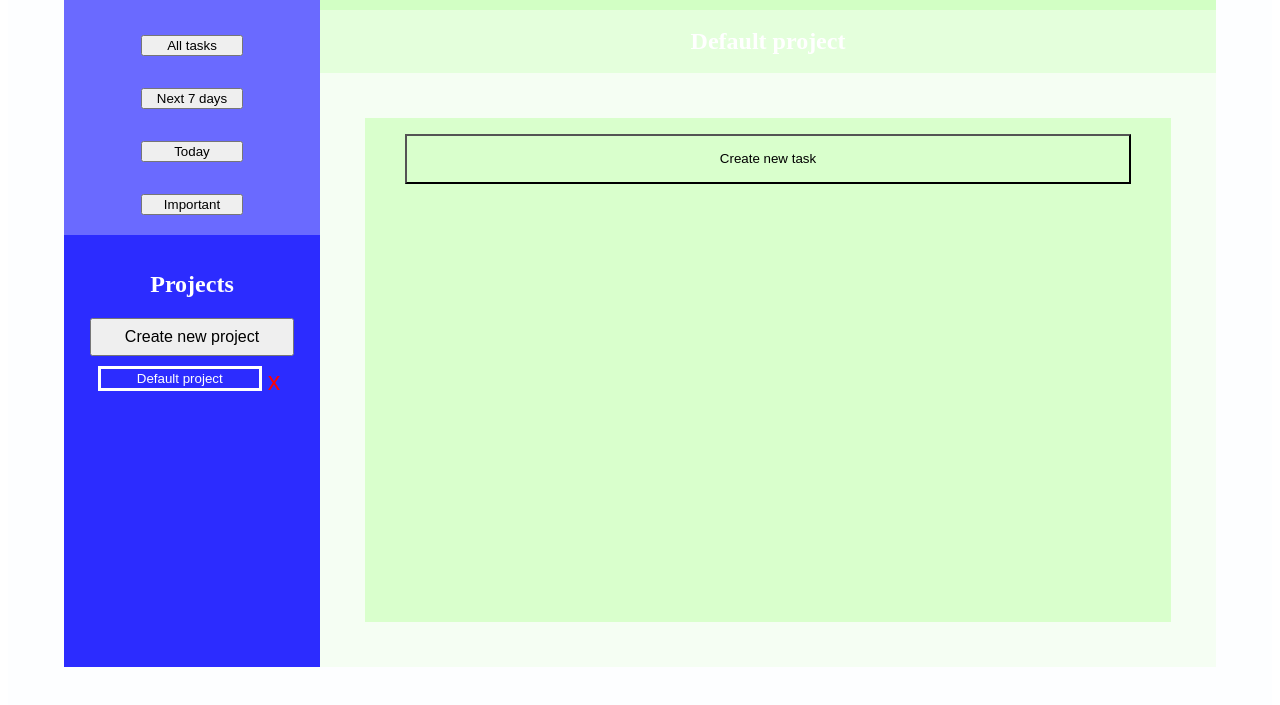
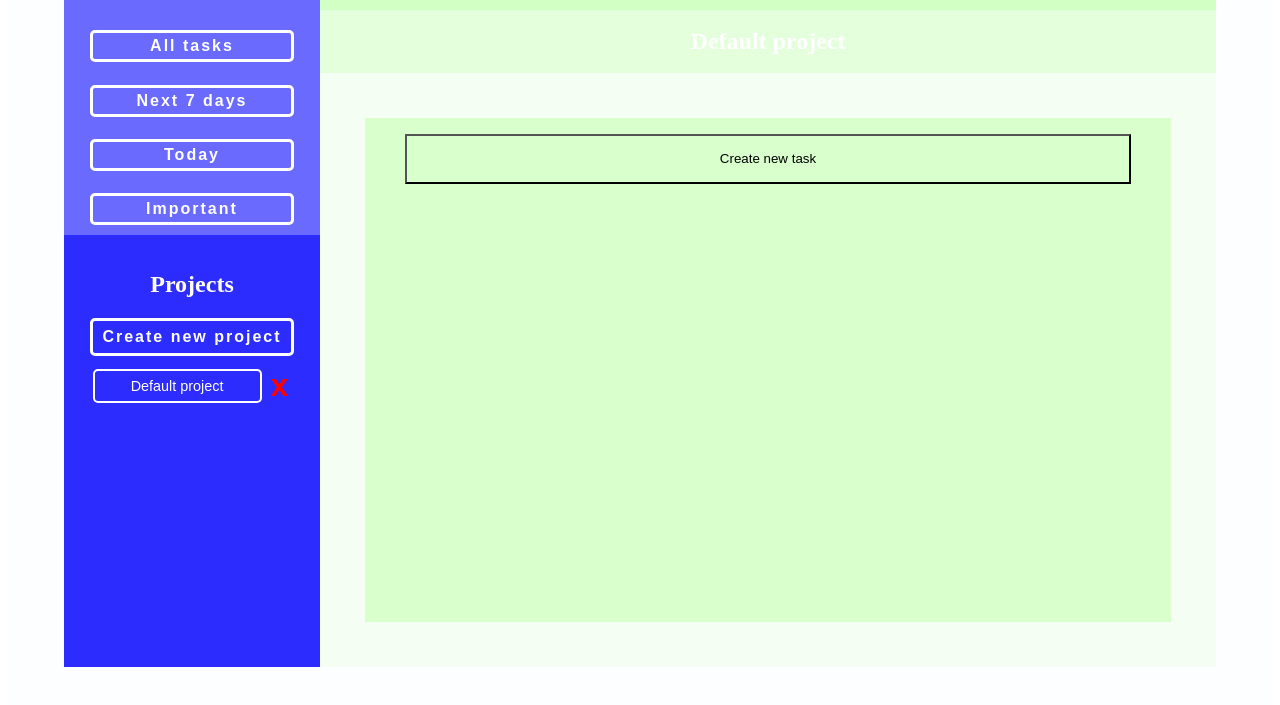
Before and after one commit to kcolreh/to-do-list, a website built with webpack: page dist/index.html in a window 1280 px wide. Shown: the part 101-806 px from the top of the page. Built offline with Linux system fonts and the light colour scheme.

Commit message:
Create a function that allows adds and removes class completed from a task on click, start styling the UI

```diff
--- a/src/functions/task-factory.js
+++ b/src/functions/task-factory.js
@@ -113,3 +113,9 @@ export function sortStatus() {
     }
     newTask(status);
 }
+
+export function clickTask() {
+    if (this.classList.contains('completed')) {
+        this.classList.remove('completed');
+    } else { this.classList.add('completed'); }
+}
--- a/src/page-elements/new-task.js
+++ b/src/page-elements/new-task.js
@@ -2,7 +2,7 @@ import {
     createButton, createForm, createFullInput, createParagraph, createTitle, createDiv,
 } from './dom-elements';
 
-import { sortStatus, removeTask } from '../functions/task-factory';
+import { sortStatus, removeTask, clickTask } from '../functions/task-factory';
 
 function deleteForm() {
     const form = document.getElementById('new-task-form');
@@ -60,6 +60,7 @@ export function createTaskDom(name, description, date, status, projectClass) {
     const removeButton = createDeleteBtn(null);
 
     taskContainer.classList.add(projectClass);
+    taskContainer.onclick = clickTask;
 
     projectContainer.appendChild(taskContainer);
     taskContainer.appendChild(domName);
--- a/src/style.css
+++ b/src/style.css
@@ -33,6 +33,9 @@ h1 {
   align-items: center;
 }
 
+.sidebar-title {
+}
+
 /* 1.2. Sidebar-mid */
 
 .mid-sidebar-container {
@@ -43,9 +46,16 @@ h1 {
 }
 
 .sidebar-btn {
-  margin: 1rem;
-  color: black;
-  width: 40%;
+  background-color: transparent;
+  border: solid 3px white;
+  border-radius: 5px;
+  padding: 4px;
+  margin: 0.7rem;
+  color: white;
+  width: 80%;
+  font-size: inherit;
+  font-weight: 900;
+  letter-spacing: 2px;
 }
 
 /* 1.3. Sidebar-bot */
@@ -58,10 +68,52 @@ h1 {
 }
 
 .new-project-btn {
-  color: black;
-  font-size: 1rem;
+  background-color: transparent;
+  border: solid 3px white;
+  border-radius: 5px;
+  padding: 7px;
+  margin: 0rem;
+  color: white;
   width: 80%;
-  padding: 0.5rem;
+  font-size: inherit;
+  font-weight: 900;
+  letter-spacing: 2px;
+}
+
+.project-main-btn {
+  background-color: transparent;
+  border: solid 2px white;
+  border-radius: 5px;
+  padding: 7px;
+  margin: 3px;
+  color: white;
+  width: 100%;
+  font-size: 0.9em;
+  font-weight: 300;
+}
+
+.project-container {
+  display: flex;
+  flex-direction: column;
+  align-items: center;
+  height: inherit;
+  overflow-y: auto;
+}
+
+.project {
+  margin: 10px;
+  width: 80%;
+  display: flex;
+  align-items: center;
+  justify-content: center;
+}
+
+.delete-project {
+  background-color: transparent;
+  border: none;
+  color: red;
+  font-size: 2rem;
+  font-weight: 900;
 }
 
 /* 2. main-container */
@@ -147,36 +199,6 @@ h1 {
   color: white;
 }
 
-.project-container {
-  display: flex;
-  flex-direction: column;
-  align-items: center;
-}
-
-.project {
-  margin: 10px;
-  width: 80%;
-  display: flex;
-  align-items: center;
-  justify-content: center;
-}
-
-.project-main-btn {
-  width: 80%;
-  height: 25px;
-  background-color: transparent;
-  color: white;
-  border: white 3px solid;
-}
-
-.delete-project {
-  height: 25px;
-  background-color: transparent;
-  border: none;
-  color: red;
-  font-size: 25px;
-}
-
 /* new task*/
 
 .new-task-btn {
@@ -215,6 +237,10 @@ h1 {
 .important {
   border: green 5px solid;
 }
+
+.completed {
+  background-color: green;
+}
 /*new task form*/
 
 .new-task-interface {
@@ -244,3 +270,13 @@ h1 {
 .new-task-checkbox-input {
   color: black;
 }
+
+/** Scroll-bar **/
+::-webkit-scrollbar {
+  width: 20px;
+  background-color: transparent;
+}
+::-webkit-scrollbar-thumb {
+  background-color: rgb(62, 62, 208);
+  border-radius: 20px;
+}
```
Also changed, not shown: dist/bundle.js.
